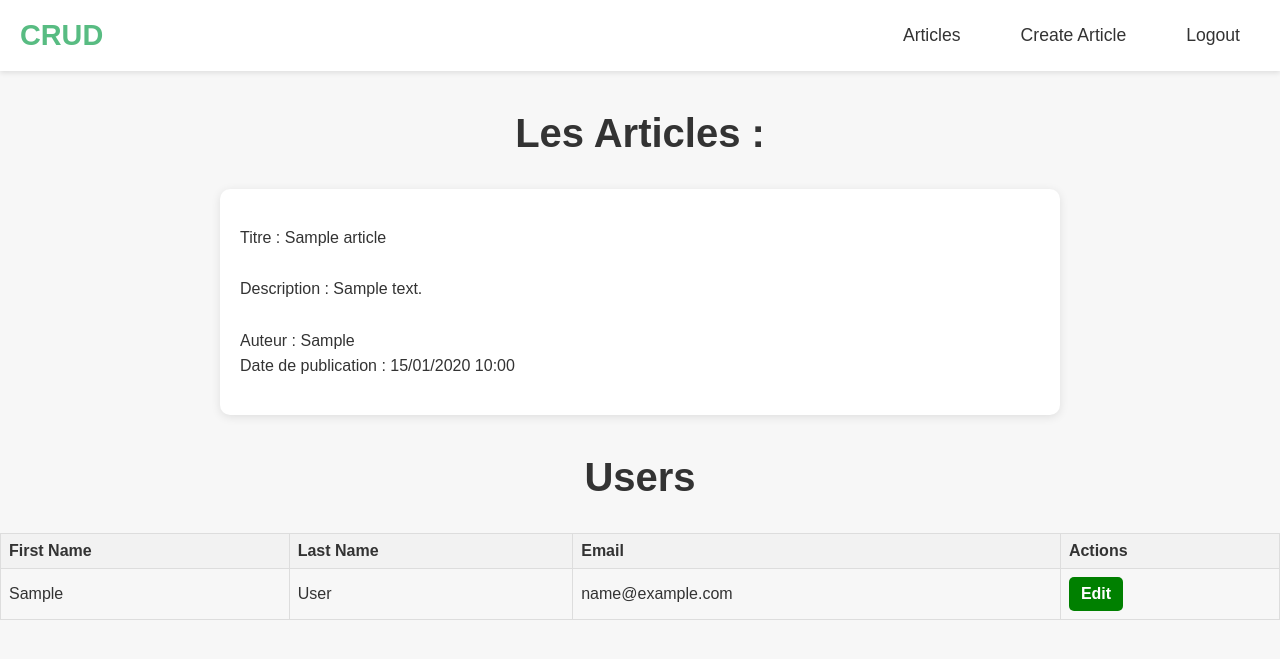
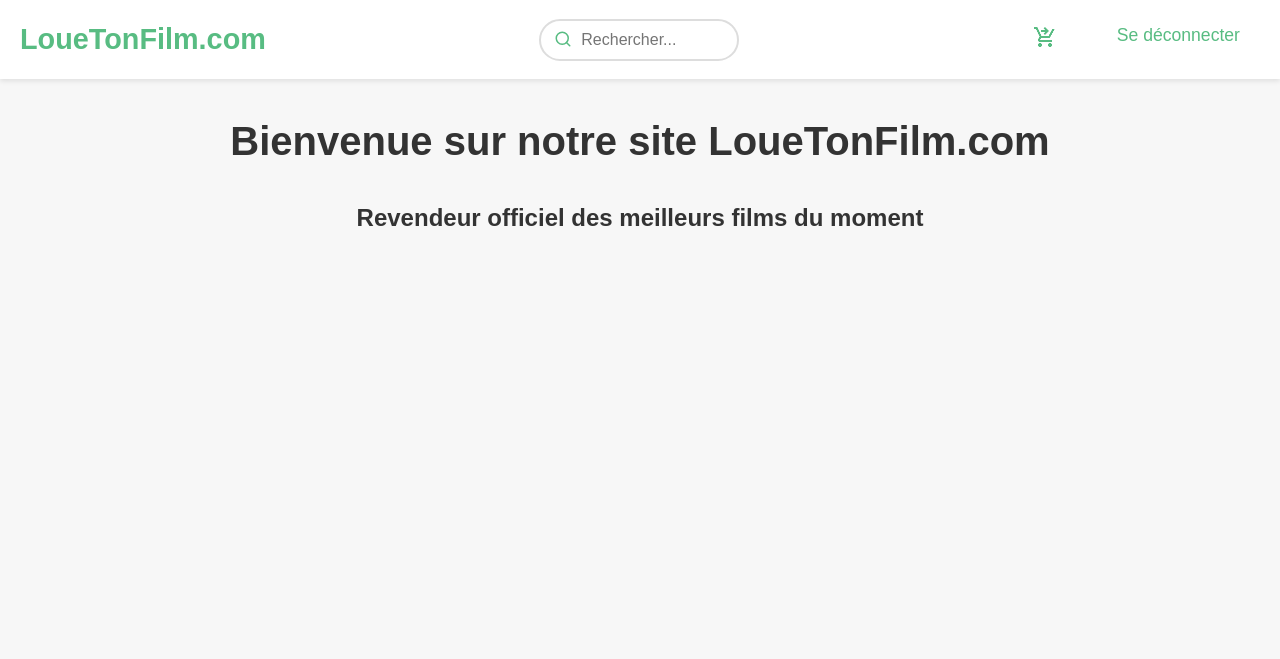
Before and after one commit to Robilol2411/netflix-php-L1, a PHP site: page / in a window 1280 px wide. Shown: the top 659 px of the page. Run offline with PHP 8.4, Linux system fonts and the light colour scheme; the visitor is signed in with stand-in values (Sample User, id 1); tables that the repository leaves empty or names only in its code hold one stand-in row (values such as "Sample post").

Commit message:
Debut projet netflix

```diff
--- a/assets/style_index.css
+++ b/assets/style_index.css
@@ -11,7 +11,6 @@ body {
     padding: 0;
 }
 
-/* Barre de navigation */
 .navbar {
     display: flex;
     justify-content: space-between;
@@ -35,7 +34,7 @@ body {
 
 .navbar .nav-links a {
     text-decoration: none;
-    color: #333;
+    color: #58bc82;
     font-size: 1.1rem;
     padding: 10px 20px;
     border-radius: 25px;
@@ -56,80 +55,85 @@ h1 {
     color: #333;
 }
 
-/* Articles */
-.articles {
-    background-color: #ffffff;
-    border-radius: 10px;
-    box-shadow: 0 2px 10px rgba(0, 0, 0, 0.1);
-    margin: 20px auto;
-    padding: 20px;
-    max-width: 800px;
-    transition: transform 0.3s;
+h2 {
+    text-align: center;
+    margin-top: 40px;
+    color: #333;
 }
 
-.articles:hover {
-    transform: scale(1.02);
+* {
+    box-sizing: border-box;
+    margin: 0;
+    padding: 0;
 }
 
-.articles p {
-    font-size: 1rem;
-    line-height: 1.6;
+.search-container {
+    position: relative;
+    display: flex;
+    align-items: center;
+    justify-content: center;
 }
 
-.articles p br {
-    margin: 10px 0;
+.search-input {
+    padding: 10px 15px 10px 40px;
+    border: 2px solid #ddd;
+    border-radius: 30px;
+    font-size: 16px;
+    transition: all 0.3s ease;
+    width: 200px;
+    outline: none;
 }
 
-/* Style pour les erreurs */
-p.error {
-    color: red;
-    font-weight: bold;
-    text-align: center;
+.search-input:hover, .search-input:focus {
+    width: 300px;
+    border-color: #58bc82;
+    box-shadow: 0 0 10px rgba(66, 133, 244, 0.3);
 }
 
-/* Améliorer la lisibilité des descriptions */
-.articles .description {
-    font-style: italic;
-    color: #666;
+.search-icon {
+    position: absolute;
+    top: 27%;
+    left: 15px;
+    color: #58bc82;
+    pointer-events: none;
+    transition: all 0.3s ease;
 }
 
-table {
-    width: 100%;
-    border-collapse: collapse;
-    margin-top: 20px;
-}
-table, th, td {
-    border: 1px solid #ddd;
-    padding: 8px;
-    text-align: left;
-}
-th {
-    background-color: #f2f2f2;
-    font-weight: bold;
-}
-tr:nth-child(even) {
-    background-color: #f9f9f9;
-}
-tr:hover {
-    background-color: #f5f5f5;
+.search-container:hover .search-icon,
+.search-input:focus + .search-icon {
+    color: #ddd;
 }
 
-.btn {
-    display: inline-block;
-    padding: 8px 12px;
-    text-decoration: none;
-    color: white;
-    border-radius: 5px;
-    font-weight: bold;
-    text-align: center;
+button[type="submit"] {
+    background: none;
+    border: none;
+    cursor: pointer;
+    display: none;
 }
-.btn-edit {
-    background-color: green;
+
+.image-swap-container {
+    position: relative;
+
 }
-.btn-delete {
-    background-color: red;
+
+.image-swap-container img.default {
+    top: 0;
+    right: 0.1px;
+    transition: opacity 0.3s ease;
 }
-.btn-container {
-    display: flex;
-    gap: 10px;
+
+.image-swap-container img.hover {
+    position: absolute;
+    top: 0;
+    right: 0.1px;
+    opacity: 0;
+    transition: opacity 0.3s ease;
 }
+
+.image-swap-container:hover img.default {
+    opacity: 0;
+}
+
+.image-swap-container:hover img.hover {
+    opacity: 1;
+}
--- a/index.php
+++ b/index.php
@@ -43,96 +43,45 @@ try {
 <head>
     <meta charset="UTF-8">
     <meta name="viewport" content="width=device-width, initial-scale=1.0">
-    <title>CRUD Application</title>
+    <title>Location de films</title>
     <link href="assets/style_index.css" rel="stylesheet">
 </head>
 <body>
     <header class="navbar">
-        <a href="#" class="logo">CRUD</a>
+        <a href="#" class="logo">LoueTonFilm.com</a>
+        <div class="search-container">
+            <form action="recherche.php" method="GET">
+                <input type="text" name="q" class="search-input" placeholder="Rechercher...">
+                <svg class="search-icon" xmlns="http://www.w3.org/2000/svg" width="18" height="18" viewBox="0 0 24 24" fill="none" stroke="currentColor" stroke-width="2" stroke-linecap="round" stroke-linejoin="round">
+                    <circle cx="11" cy="11" r="8"></circle>
+                    <line x1="21" y1="21" x2="16.65" y2="16.65"></line>
+                </svg>
+                <button type="submit">Rechercher</button>
+            </form>
+        </div>
         <div class="nav-links">
-            <a href="articles/articles.php">Articles</a>
             <?php
             if (isset($_SESSION['user_id'])) {
-                echo '<a href="articles/create_article.php">Create Article</a>';
+                echo '<a href="articles/create_article.php" class="image-swap-container"><div class="image-swap-container">
+                            <img class="default" src="assets/photo/shop2.png" alt="Default image">
+                            <img class="hover" src="assets/photo/shop.png" alt="Hover image">
+                    </div></a>';
             }
             ?>
             <?php
             if (!isset($_SESSION['user_id'])) {
-                echo '<a href="login/login.php">Login</a>';
-                echo '<a href="login/register.php">Register</a>';
+                echo '<a href="login/login.php">Se connecter</a>';
+                echo '<a href="login/register.php">Nouveau compte</a>';
             } else {
-                echo '<a href="login/logout.php">Logout</a>';
+                echo '<a href="login/logout.php">Se déconnecter</a>';
             }
             ?>
         </div>
     </header>
 
     <main>
-        <section>
-        <h1>Les Articles :</h1>
-
-        <?php if ($articles > 10): ?>
-            <?php foreach ($articles as $article): ?>
-                <div class="articles">
-                    <p>
-                        Titre : <?php echo htmlspecialchars($article['title']); ?><br><br>
-                        Description : <?php echo htmlspecialchars($article['description']); ?><br><br>
-                        Auteur : <?php echo htmlspecialchars($article['created_by']); ?><br>
-                        Date de publication : <?php echo date('d/m/Y H:i', strtotime($article['article_date'])); ?><br>
-                    </p>
-                </div>
-            <?php endforeach; ?>
-        <?php else: ?>
-            <p>Aucun article disponible.</p>
-        <?php endif; ?>
-
-        <?php if (isset($errorMessage)): ?>
-            <p style="color: red;"><?php echo htmlspecialchars($errorMessage); ?></p>
-        <?php endif; ?>
-        </section>
-
-        <section>
-            <h1>Users</h1>
-            <?php if (!empty($errorMessages)): ?>
-                <div class="error-messages">
-                    <?php foreach ($errorMessages as $error): ?>
-                        <p style="color: red;"><?php echo htmlspecialchars($error); ?></p>
-                    <?php endforeach; ?>
-                </div>
-            <?php endif; ?>
-
-            <table>
-                <thead>
-                    <tr>
-                        <th>First Name</th>
-                        <th>Last Name</th>
-                        <th>Email</th>
-                        <th>Actions</th>
-                    </tr>
-                </thead>
-                <tbody>
-                    <?php foreach ($users as $user): ?>
-                        <tr>
-                            <td><?php echo htmlspecialchars($user['firstname']); ?></td>
-                            <td><?php echo htmlspecialchars($user['lastname']); ?></td>
-                            <td><?php echo htmlspecialchars($user['email']); ?></td>
-                            <td>
-                                <div class="btn-container">
-                                    <a class="btn btn-edit" href="editUser.php?id=<?php echo htmlspecialchars($user['id']); ?>">Edit</a>
-                                    <?php if (isset($_SESSION['user_id']) && $_SESSION['user_id'] != $user['id']): ?>
-                                        <a class="btn btn-delete"
-                                           href="deleteUser.php?id=<?php echo htmlspecialchars($user['id']); ?>"
-                                           onclick="return confirm('Are you sure you want to delete this user?');">
-                                            Delete
-                                        </a>
-                                    <?php endif; ?>
-                                </div>
-                            </td>
-                        </tr>
-                    <?php endforeach; ?>
-                </tbody>
-            </table>
-        </section>
+        <h1>Bienvenue sur notre site LoueTonFilm.com</h1>
+        <h2>Revendeur officiel des meilleurs films du moment</h2>
     </main>
 </body>
 </html>
```
Also changed, not shown: assets/photo/shop.png (added), assets/photo/shop2.png (added).
